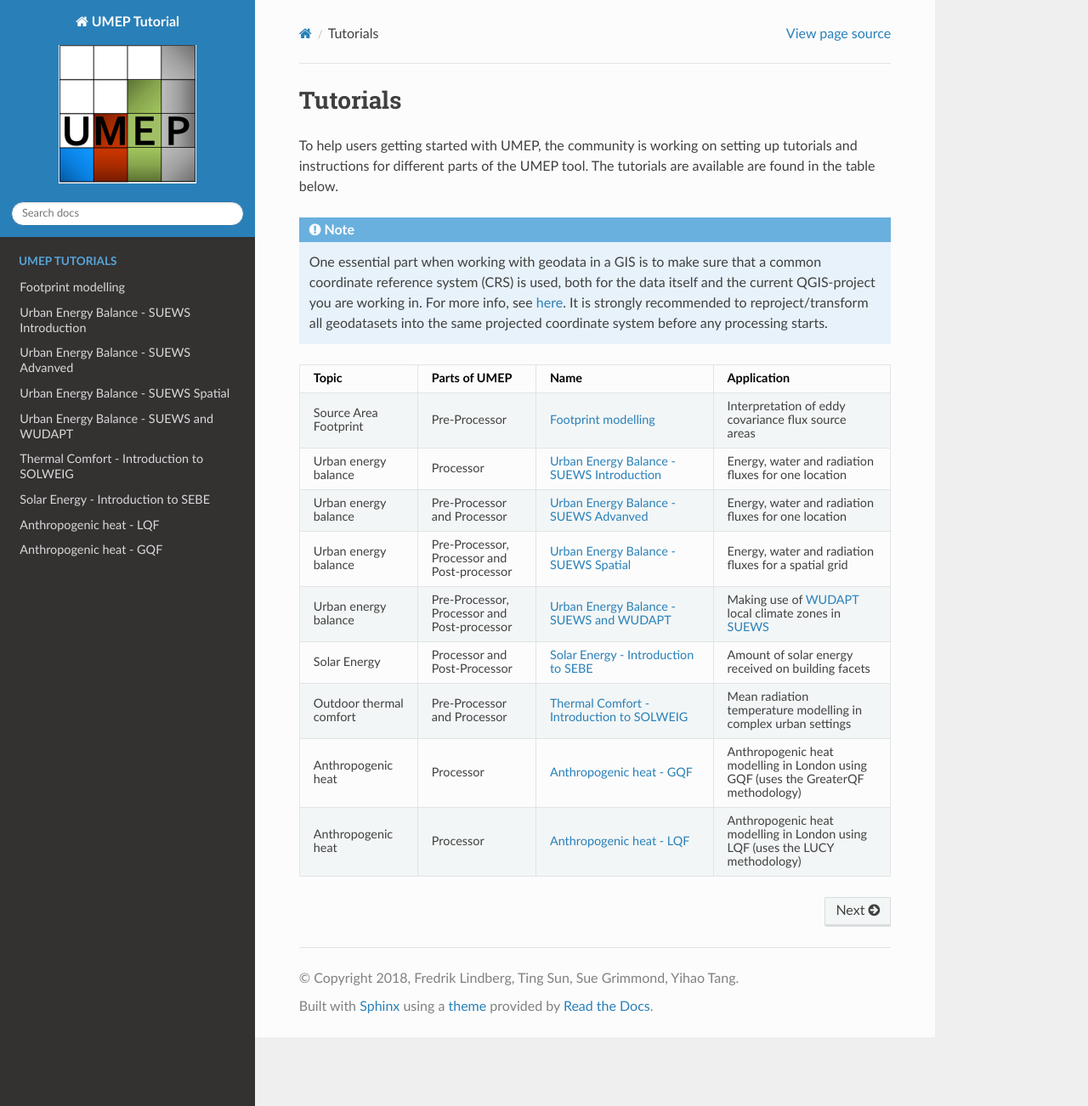
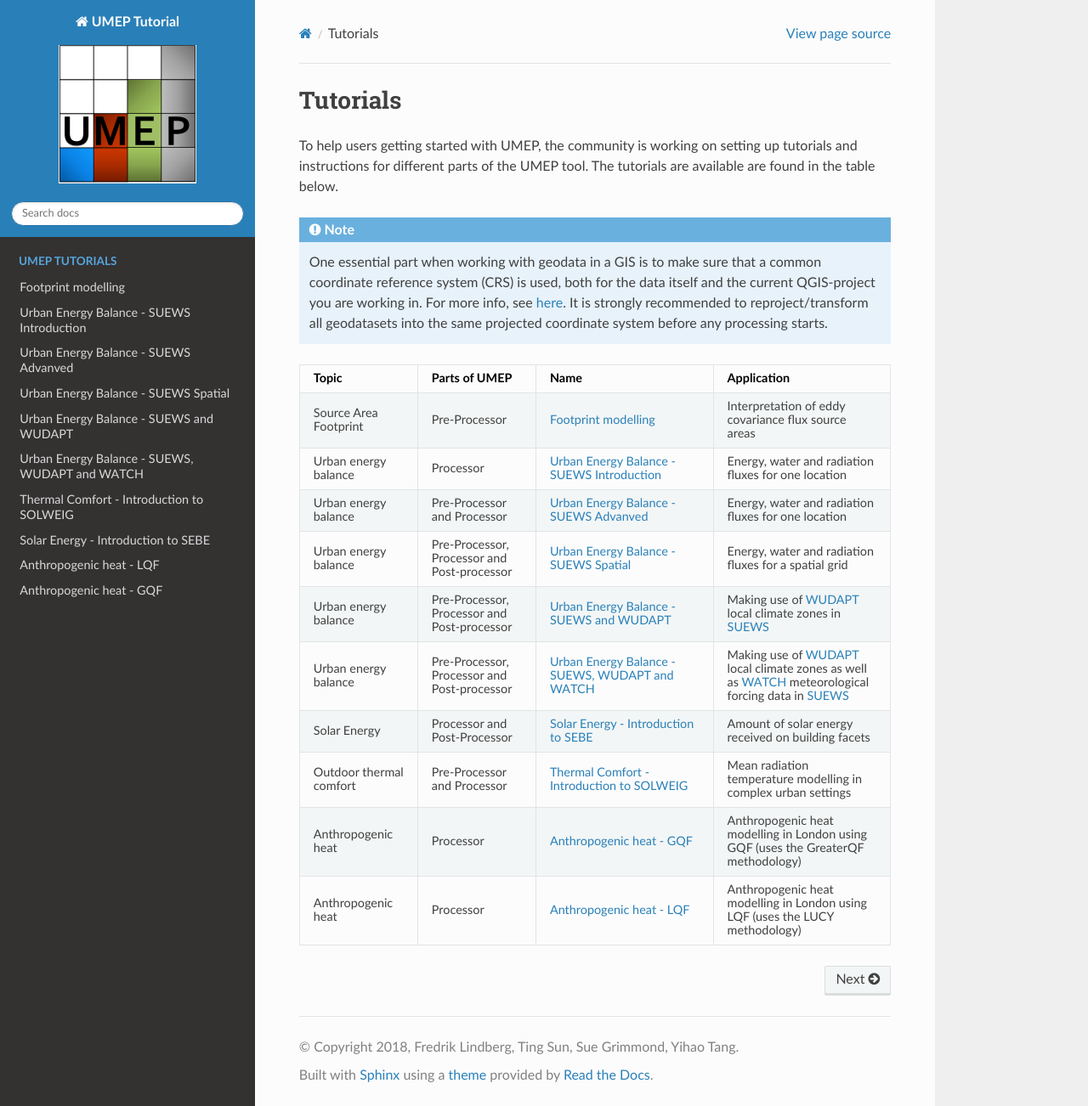
Before and after one commit to Urban-Meteorology-Reading/Tutorials, a Sphinx documentation site: the page built from docs/source/index.rst, in a window 1280 px wide and 1302 px high. Shown: the whole window at 85% size. Built offline with Sphinx 7.4.7 and the Read the Docs theme 2.0.0, drawn with Linux system fonts in a browser that asks for light colours; some of the changed lines change nothing that is shown.

Commit message:
Adding Beijing tutorial

```diff
--- /dev/null
+++ b/docs/source/Tutorials/SUEWSWUDAPT_Beijing.rst
@@ -0,0 +1,416 @@
+.. _SUEWSWUDAPT_Beijing:
+
+Urban Energy Balance - SUEWS, WUDAPT and WATCH
+==============================================
+
+Introduction
+------------
+
+In this tutorial you will use UMEP to answer a research question. The
+research question can be answered using SUEWS within the UMEP plugin. We
+will go through each of the steps necessary to prepare, run and analyse
+the model output.
+
+Research question:
+
+**What is the difference in sensible heat flux between a summer with a
+large number of heat wave days and a low number of heat wave days in
+Beijing, China?**
+
+Getting started
+---------------
+
+Before getting started with this tutorial, make sure you have followed
+these steps:
+
+#. Install `QGIS <http:/www.qgis.org>`__,
+#. `Install <http://umep-docs.readthedocs.io/en/latest/Getting_Started.html>`__
+#. Make sure the following python packages are installed: numpy,
+   matplotlib and pandas. Start the WATCH-plugin (*UMEP > Pee-Processor > Meteorological Data > Download data (WATCH)*). If a message pops up that libaraies are missing, follow this `link <http://umep-docs.readthedocs.io/en/latest/Getting_Started.html#adding-missing-python-libraries-and-other-osgeo-functionalities>`__,.
+#. Download and load the LCZ map from Beijing, available from the `WUDAPT portal <http://www.wudapt.org/>`__.
+
+Overview
+--------
+
+.. figure::  /images/750px-Flowchart_beijing2.png
+   :alt:  Flowchart of the workflow
+   :width: 500px
+
+   Flowchart of the workflow
+
+#. **Extreme finder:** Find years with heat waves and years without
+   waves
+#. **Download data (WATCH):** Download data for the selected years.
+#. **Vector grid:** Make a vector grid at the resolution for which you
+   would like to run LQF and SUEWS.
+#. **LCZ converter:** Convert Beijings LCZ map into morphometric
+   parameters and Land cover fractions.
+#. **Spatial downloader:** Downloads maps of population count and
+   density.
+#. **LQF:** Compute anthropogenic heat fluxes.
+#. **SUEWS:** Calculates the energy balance.
+#. **Benchmark:** Compares results of different runs.
+#. **SUEWS analyser:** Displays the output for one single run.
+
+Step 1: Extreme finder
+----------------------
+
+.. figure::  /images/600px-Extremefinder.png
+   :alt: Screenshot of extreme finder
+   :width: 400px
+
+   Screenshot of extreme finder
+
+#. Open extreme finder at *UMEP > Processer > Outdoor Themal Comfort >
+   ExtremeFinder*.
+#. Manually enter coordinates of the location you are interested in, or
+   click *fetch coordinates from map canvas*.
+#. Select a period over which you would like to identify heat waves at
+   *Start Date* and *End Date*.
+#. Select a place and name for the output file.
+#. Click *generate*.
+
+Plots of maximum temperature, number of heat wave days, and box plots of
+the maximum temperature of heat wave days over the selected year should
+appear.
+
+We choose 2009 as a year with a heat wave, due to the long heat wave
+event at the end of June/start July. On the other hand, 2006 was
+selected as a non-heat wave year.
+
+Step 2: Download WATCH data
+---------------------------
+
+.. figure::  /images/600px-Watch.png
+   :alt: Screenshot of Download Data (WATCH)
+   :width: 400px
+
+   Screenshot of Download Data (WATCH)
+
+#. Open the WATCH data downloader at *UMEP > Pre-Processer >
+   Meteorological Data > Download Data (WATCH).*
+#. Click on *Fetch coordinates from map canvas* and click in the centre
+   of the LCZ map, this will make the chosen coordinates show up on in
+   the Latitude and Longitude boxes.
+#. Specify the hours offset from UTC, for Beijing this is 8.
+#. Specify the terrain height of the chosen coordinates. In the centre
+   of Beijing this is about 50 meters.
+#. Under *Compressed source data* specify a folder where the data should
+   be downloaded.
+#. Leave *Path to the AH results (optional)* blank for now.
+#. Specify the dates for which meteorological data should be downloaded
+#. At *Extract data to* specify the meteorological data text file.
+#. Click *Generate*
+
+This will take some minutes if you are downloading a year. Finally, you
+should have a text file with the meteorological data and netcdf files of
+each of the individual variables (Incoming shortwave and longwave
+radiation, pressure, rain, temperature and humidity).
+
+Step 3: Vector grid
+-------------------
+
+.. figure::  /images/450px-Vector.png
+   :alt: vector.png
+   :width: 300px
+
+   vector.png
+
+#. Open vector grid at *Vector > Research Tools > Vector grid*.
+#. Select the extend of your LCZ map by clicking the ... next to *Grid
+   extent (xmin, xmax, ymin, ymax)* and select *Use layer/canvas
+   extent*.
+#. Select the LCZ layer.
+#. Specify the desired grid spacing, depending on the projection this
+   will either be in meters or in degrees!
+#. Make sure the output is in polygons, not lines.
+#. Save the grid to a new layer.
+
+Step 4: LCZ converter
+---------------------
+
+.. figure::  /images/600px-LCZdialog1.png
+   :alt: Screenshot of LCZ converter
+   :width: 400px
+
+   Screenshot of LCZ converter
+
+#. Open the LCZ converter at *UMEP > Pre-Processer > Spatial data > LCZ
+   converter*.
+#. Select the LCZ raster layer at '' LCZ raster''.
+#. Select the vector grid you have just created in step 3 at *Vector
+   grid* and select the ID field of the polygon grid at *ID field*.
+#. By clicking *Adjust default parameters* you can edit the table. This
+   table specifies the pervious, trees, grass, etc. fractions for each
+   of the LCZ classes. For more information about each of the classes
+   see `LCZConverter <http://umep-docs.readthedocs.io/en/latest/Tutorials/SUEWSWUDAPT_Beijing.html>`__.
+   If you choose to edit the table, make sure all fractions add up to
+   1.0.
+#. If you are unsure about the exact fractions for each of the LCZ click
+   the tab *Pervious distribution*. Select *Same for all LCZ's*
+#. Now you can select your best estimate about the distribution of the
+   pervious surface fractions for urban and the tree distribution for
+   rural. In addition, also specify the expected height of the trees.
+#. Once you are satisfied click *Update Table*.
+#. Select add results to polygon.
+#. Add a file prefix if desired.
+#. Finally select an output folder where you would like to receive the
+   text files and click *Run*.
+
+This should generate 3 text files, one with the land cover fractions,
+one with morphometric parameters for buildings and one for trees for
+each grid cell of the polygon grid.
+
+Step 5: Spatial downloader
+--------------------------
+
+.. figure:: /images/600px-Spatialdownloader.png
+   :alt: Spatialdownloader
+   :width: 400px
+
+   Spatialdownloader
+
+In order to run LQF you will need
+population counts for each of the grid cells you are modelling.
+
+#. Open de spatial downloader at *UMEP > Pre-Processer > Spatial data >
+   Spatial Data Downloader*.
+#. Select *population density* and select the *GPWv4: UN-Adjusted
+   Population Density* closest to the year you intend to model.
+#. Make sure your canvas is zoomed out to the entire LCZ map and click
+   *Use canvas extent*
+#. Now click *Get data*.
+
+You should get a raster of population density. These raster values will
+need to be added to your vector grid by following `these
+instructions <http:/www.urban-climate.net/umep/LQF_Manual#Appendix_A:_Converting_a_population_raster_to_a_vector_shapefile_using_QGIS>`__.
+Finally the population densities need to be converted into population
+counts:
+
+#. Right-mouse click on your vector grid and click *Open Attribute
+   Table*.
+#. Click the abacus shaped symbol this is the Field calculator.
+#. Under *Output field name* write "Pop, the *Output field type* should
+   be “Decimal number (real)”, and the *Output Precision* can be set to
+   2.
+#. In the expression dialog box write popdens*$area/1000000, here
+   popdens is the name of your population density field, $area
+   is the size of the area for each grid cell and the 1 000 000 is to
+   convert the data from m\ :sup:`2` to ha.
+#. Click *OK* and you should have a new field called “Pop”.
+
+Step 6: LQF
+-----------
+
+
+.. figure::  /images/LQf.png
+   :alt: Screenshot of LQf
+   :width: 400px
+
+   Screenshot of LQf
+
+Before running LQf, you will need to prepare some of
+the data required to run it.
+
+#. Convert the hourly temperatures you downloaded in step 2 into daily
+   averaged temperatures in Excel, or a programming language of your
+   choice.
+#. Save the daily mean temperatures as a csv file with the first column
+   the day of the year and the second column the temperature. The header
+   and the data should look like:
+::
+
+    Data,T_Celsius
+    StartDate,2006-1-1
+    EndDate,2006-12-31
+    Timezone,Asia/Shanghai
+    1,-0.255517391
+    2,-0.303882609
+    3,-2.570373913
+    4,-7.982847826
+    5,-7.119765217
+    6,-0.255517391
+
+
+
+Prepare the
+`database.nml <http:/www.urban-climate.net/umep/LQF_Manual#Data_sources_file>`__
+and the
+`modelparm.nml <http:/www.urban-climate.net/umep/LQF_Manual#Parameters_file>`__
+as written in the manual. Make sure you change timezone,
+use_uk_holidays, use_custom_holidays and custom_holidays in
+modelparm.nml.
+
+#. Open LQf at: *UMEP > Processer > Urban Energy Balance > Anthropogenic
+   Heat LQf (LUCY)*.
+#. Select the locations of the created modelparm.nml and database.nml
+   and the folder you would to save the output to.
+#. The extra disaggregation of the input data is optional, but the user
+   could specify the land cover fractions generated in step 4 and the
+   vector grid.
+#. Click *Prepare input data using Data sources*. This may take a
+   minute.
+#. Once this first process has finished specify the *Date range* *Start
+   date* and *End date*.
+#. Click *Run model* and the model will take a while to run. If you are
+   simulating an entire year this process may take a few hours.
+
+Finally you should have csv files of anthropogenic heat fluxes for each
+hour in the date range and for each grid cell of the vector grid.
+
+Step 2b: Download WATCH data
+----------------------------
+
+
+.. figure::  /images/600px-Watch.png
+   :alt: Screenshot of LQf
+   :width: 400px
+
+   Screenshot of Download Data (WATCH）
+
+Inconsistant
+
+#. Open the WATCH data downloader at *UMEP > Pre-Processer >
+   Meteorological Data > Download Data (WATCH).*
+#. Click on *Fetch coordinates from map canvas* and click in the centre
+   of the LCZ map, this will make the chosen coordinates show up on in
+   the Latitude and Longitude boxes.
+#. Specify the hours offset from UTC, for Beijing this is 8.
+#. Specify the terrain height of the chosen coordinates. In the centre
+   of Beijing this is about 50 meters.
+#. Under *Compressed source data* specify a folder where the data should
+   be downloaded.
+#. **Under *Path to the AH results (optional)* specify the folder the
+   results from step 6 are saved to.**
+#. Specify the dates for which meteorological data should be downloaded
+#. At *Extract data to* specify the meteorological data text file.
+#. Click *Generate*
+
+This will take some minutes if you are downloading a year. Finally, you
+should have a text file with the meteorological data and netcdf files of
+each of the individual variables (Incoming shortwave and longwave
+radiation, pressure, rain, temperature and humidity).
+
+Step 7: SUEWS
+-------------
+
+
+
+.. figure::  /images/600px-Suews_sc.png
+   :alt: Screenshot of SUEWS advance
+   :width: 400px
+
+   Screenshot of SUEWS advance
+
+Before running SUEWS, you will need to
+prepare some of the data required to run it.
+
+#. Open SUEWS prepare at: *UMEP > Pre-Processer > SUEWS prepare*.
+#. Under *vector polygon grid* specify your created vector grid and the
+   *ID field*.
+#. Select the location of the *Meteorological file* from step 2, the
+   *Building morphology*, *Tree morphology* and *Land cover fractions*
+   from step 4 and the population **density** from step 5.
+#. Enter the start and end of day light savings time and the UTC offset.
+#. Specify the *Leaf cycle* = winter when initialising in January.
+   Unless the user has better information initialise the *Soil moisture
+   state* at 100 %.
+#. Select an output folder where the initial data to run SUEWS should be
+   saved and press *Generate*.
+
+When using LQf output as input for SUEWS there will be different
+meteorological file for each grid cell of the vector grid. these files
+all need to be renamed to the following format be7_2006_data_60.txt,
+where 7 is the number of the grid cell. Rename all meteorological files
+to this format.
+
+#. Open SUEWS at *UMEP > Processer > Urban Energy Balance > Urban Energy
+   Balance (SUEWS/BLUEWS, advanced).*
+#. For the *Anthropogenic heat flux*, select option “[0] Observed data”.
+   Feel free to change any other options.
+#. Specify the *Temporal resolution of forcing data (minutes)* to be 60
+   minutes.
+#. Specify the *Temporal resolution of output (minutes)* to be 60
+   minutes.
+#. Select the *Input folder* specified in SUEWS prepare and select an
+   output folder for the SUEWS output to be saved in. Finally, click
+   *Run*.
+
+This process will take several hours dependent how many grid cells are
+used in the simulation. If the simulation is successful the output
+folder will contain txt files with SUEWS output for each of the grid
+cells in the vector grid.
+
+Step 8: Benchmarking
+--------------------
+
+.. figure::  /images/600px-Benchmark.png
+   :alt: Screenshot of LCZ converter
+   :width: 400px
+
+   Screenshot of LCZ converter
+
+This system allows for comparison of runs
+with observed data.
+
+#. Open the Benchmarking system at: *UMEP > Post-Processer >
+   Benchmarking system.*
+#. Import data from the observation in the *Import of base dataset*.
+   Specify the the number of rows in the header and the column
+   separator. Note the names of the variables in the observational
+   dataset should be the same as that of the SUEWS output
+#. Select the *First comparison dataset (reference)* by pressing *Import
+   data*' and importing the default SUEWS run at the location of the
+   observations loaded in the previous step.
+#. It is possible to load another dataset by checking *Add another
+   comparison dataset* and selecting another SUEWS run or a different
+   grid cell.
+#. Once you have selected the appropriate datasets create a PDF at
+   *Specify output PDF* and pressing *Run*.
+
+This should generate a PDF of statistics for each variable with the
+overall performance score, the mean absolute error, mean bias error and
+the root mean squared error.
+
+Step 9: SUEWS analyser
+----------------------
+
+
+.. figure::  /images/1200px-Suewsana.png
+   :alt: Screenshot of SUEWS analyse
+   :width: 400px
+
+   Screenshot of SUEWS analyse
+
+This system allows for plotting of SUEWS
+output.
+
+#. Open the SUEWS analyser at: *UMEP > Post-Processer > Urban Energy
+   Balance > SUEWS analyser.*
+#. At *SUEWS RunControl namelist* select SUEWS RunControl.nml created
+   with SUEWS prepare in step 7
+#. Plot some of the basic data, such as the radiation and energy balance
+   and the soil moisture and precipitation by selecting a grid cell on
+   the upper left hand side. In addition select the *Year to
+   investigate*. Check the box *Plot basic data* and press *Plot*. This
+   should create a plot comparable to that in the screenshot above.
+
+Plotting for example the mean daytime sensible heat flux during June
+could be done as follows:
+
+#. On the right-hand side of the dialog select “Sensible heat flux” at
+   *Variable to analyse*.
+#. Select the *Year to investigate* and the days of the year. June is
+   DOY 152 - 181.
+#. Select *Average* and *Only daytime*.
+#. Finally select the vector grid created in step 3 and ID field at
+   *Vector polygon grid used in the SUEWS model*, check *Add result to
+   polygon grid* and click *Generate*.
+#. This should generate an additional field in the attribute table of
+   your vector grid. If it does not show up in the attribute table,
+   reopen the vector grid.
+#. In order to visualise the mean June daytime sensible heat flux, right
+   click the vector grid in the layer panel and select *Properties*.
+#. Go to *Style* and select *Graduated* in the top box. And select the
+   QH column. Under *Color ramp* select the colour bar you prefer and
+   click *Ok*
--- a/docs/source/index.rst
+++ b/docs/source/index.rst
@@ -39,6 +39,10 @@
      - Pre-Processor, Processor and Post-processor
      - `SUEWSWUDAPT`
      - Making use of `WUDAPT <http://www.wudapt.org/>`__ local climate zones in `SUEWS  <http://suews-docs.readthedocs.io>`__
+   * - Urban energy balance
+     - Pre-Processor, Processor and Post-processor
+     - `SUEWSWUDAPT_Beijing`
+     - Making use of `WUDAPT <http://www.wudapt.org/>`__ local climate zones as well as `WATCH <http://www.eu-watch.org/>`__ meteorological forcing data in `SUEWS  <http://suews-docs.readthedocs.io>`__
    * - Solar Energy
      - Processor and Post-Processor
      - `SEBE`
@@ -70,6 +74,7 @@
    Tutorials/SuewsAdvanced
    Tutorials/SuewsSpatial
    Tutorials/SuewsWUDAPT
+   Tutorials/SUEWSWUDAPT_Beijing
    Tutorials/IntroductionToSolweig
    Tutorials/SEBE
    Tutorials/LQF
```
Also changed, not shown: docs/source/images/1200px-Suewsana.png (added), docs/source/images/450px-Vector.png (added), docs/source/images/600px-Benchmark.png (added), docs/source/images/600px-Extremefinder.png (added), docs/source/images/600px-LCZdialog1.png (added), docs/source/images/600px-Spatialdownloader.png (added), docs/source/images/600px-Suews_sc.png (added), docs/source/images/600px-Watch.png (added), docs/source/images/750px-Flowchart_beijing2.png (added), docs/source/images/LQf.png (added).
